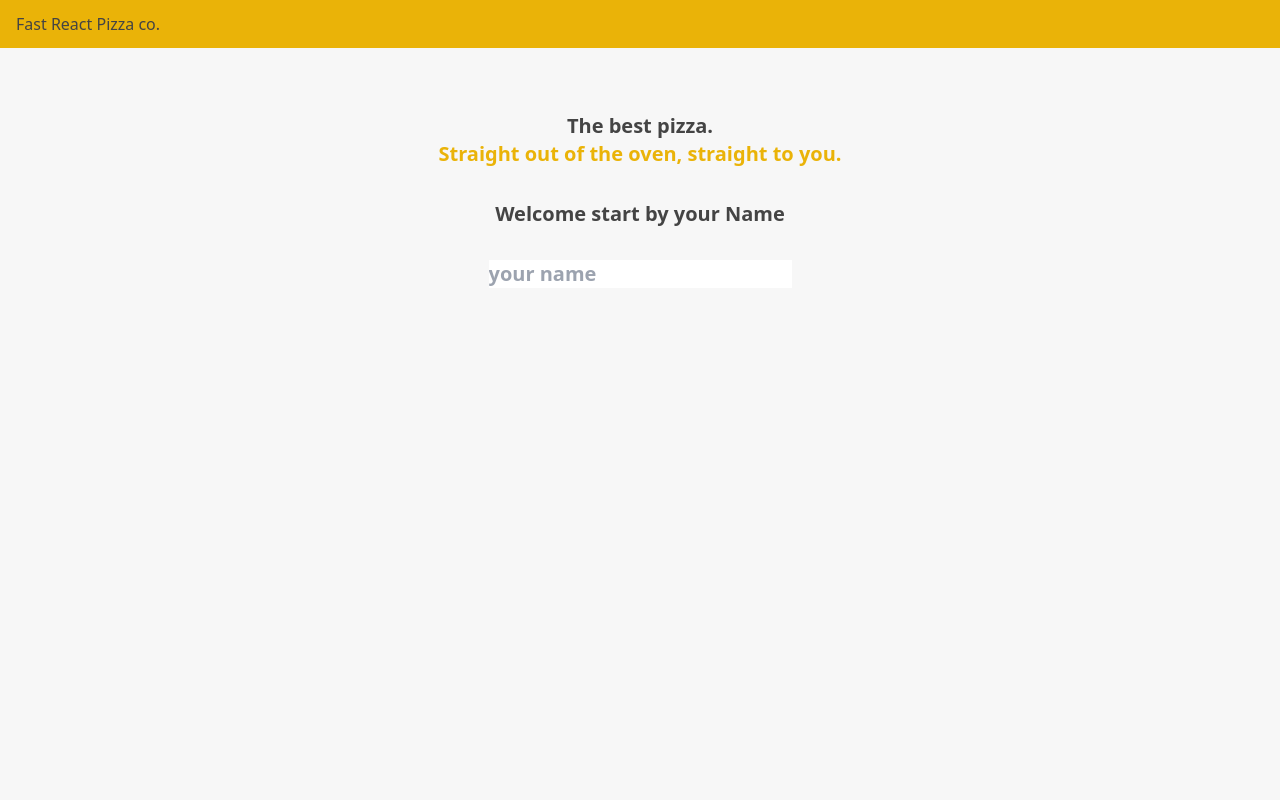
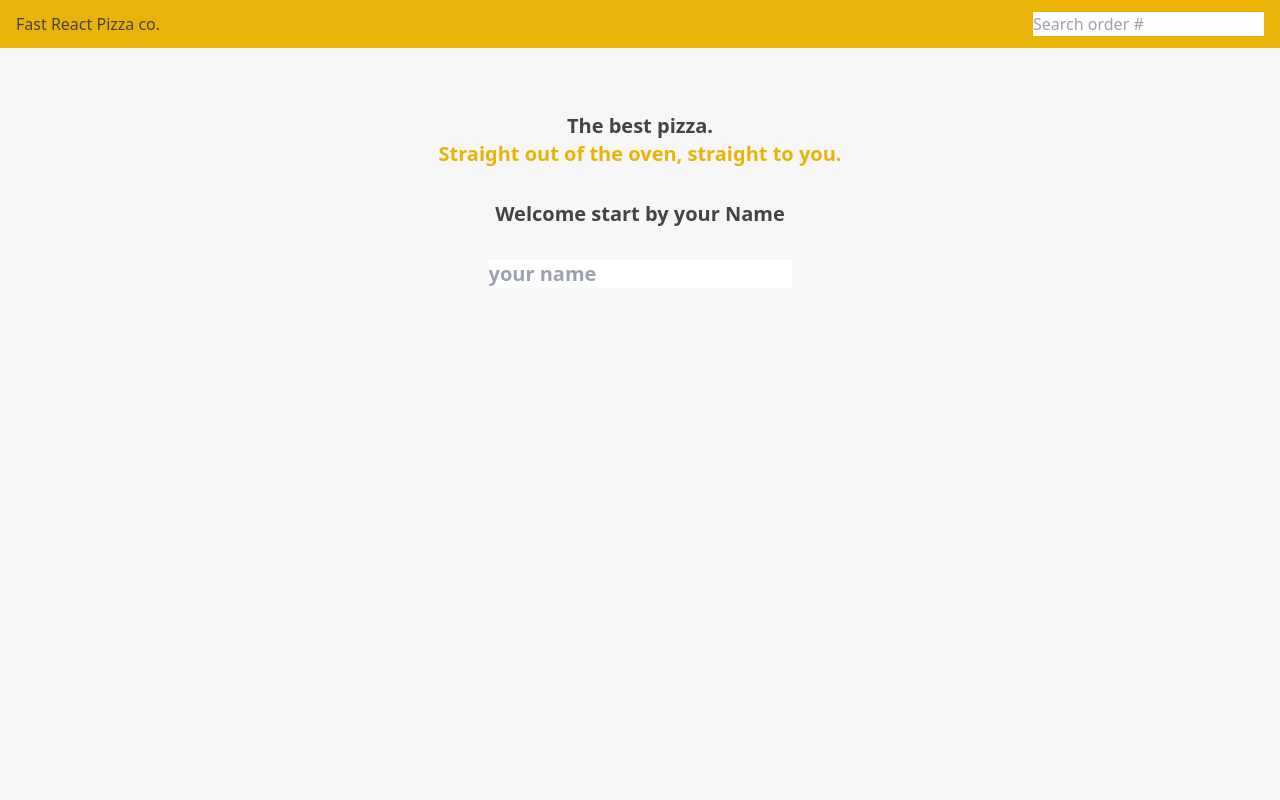
Before and after one commit to Syfer0/Fast-react-pizza, a React (Vite) app: page / in a window 1280 px wide. Shown: the top 800 px of the page. Built offline with nearby package versions, Linux system fonts and the light colour scheme.

Commit message:
Search dummy data

```diff
--- /dev/null
+++ b/src/features/order/Searchorder.jsx
@@ -0,0 +1,20 @@
+import React, { useState } from 'react'
+import { Form, useNavigate } from 'react-router-dom';
+function Searchorder() {
+    const[query ,setQuery]= useState("");
+    const navigate =useNavigate()
+   function handlesubmit(e){
+    e.preventDefault()
+    if(!query) return
+    navigate(`/order/${query}`)
+    setQuery('')
+
+   }
+  return (
+    <form onSubmit={handlesubmit}>
+        <input  placeholder='Search order #' value={query} onChange={(e)=> setQuery(e.target.value)} />
+    </form>
+  )
+}
+
+export default Searchorder
--- a/src/ui/Header.jsx
+++ b/src/ui/Header.jsx
@@ -1,10 +1,12 @@
 import React from 'react'
 import { Link } from 'react-router-dom'
+import Searchorder from '../features/order/Searchorder'
 function Header() {
   return (
     <div>
     <header className=" flex item-center container mx-auto bg-yellow-500 px-4 py-3 justify-between">
         <Link to='/'> Fast React Pizza co.</Link>
+        <Searchorder/>
     </header>
     </div>
   )
```
